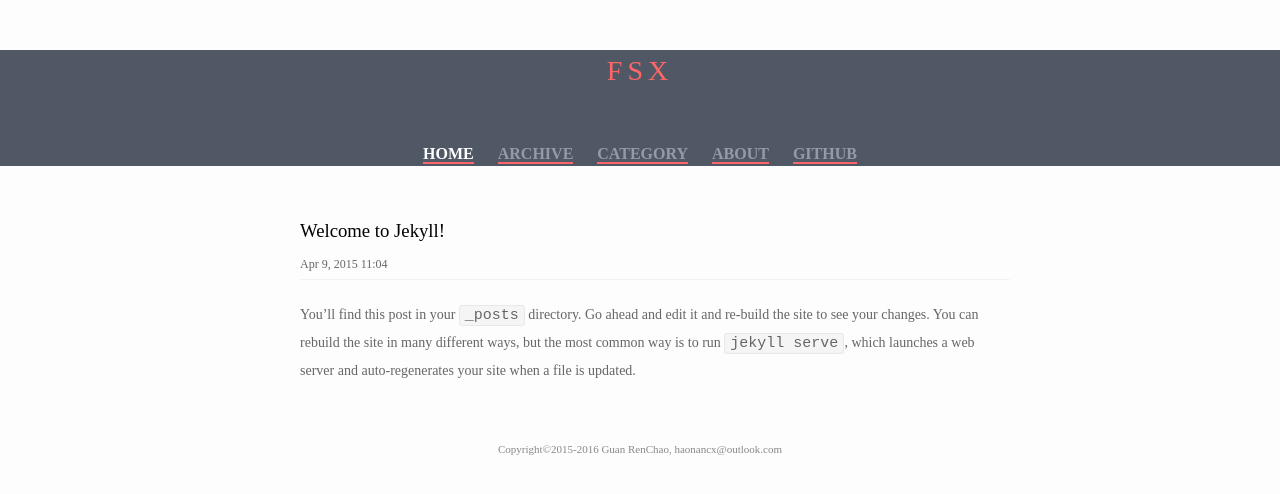
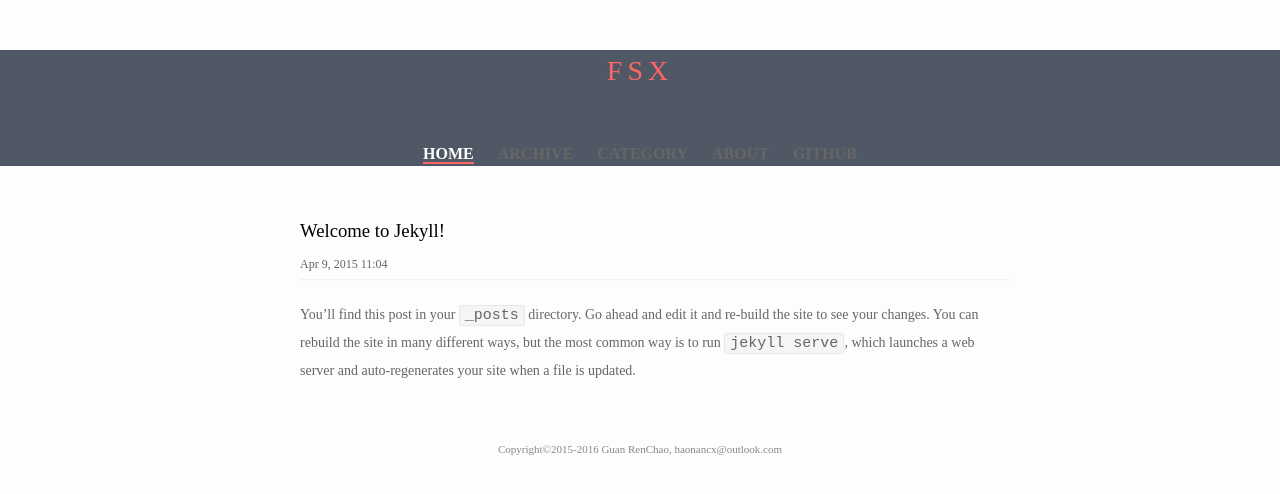
Before and after one commit to xtd420/Haonancx.github.io, a Jekyll site: the page built from index.html, in a window 1280 px wide. Shown: the top 494 px of the page. Built offline with Jekyll 4.4.1, drawn with Linux system fonts in a browser that asks for light colours.

Commit message:
detail changes

```diff
--- a/_sass/_layout.scss
+++ b/_sass/_layout.scss
@@ -46,13 +46,12 @@ li {
 }
 
 .nav a {
-    color: #959BA6;
+    color: #666;
 }
 
 .nav a:link {
     opacity: 1;
     transition: all 0.15s linear 0s;
-    border-bottom: 2px solid #f66;
 }
 
 .nav li a:visited {
```
